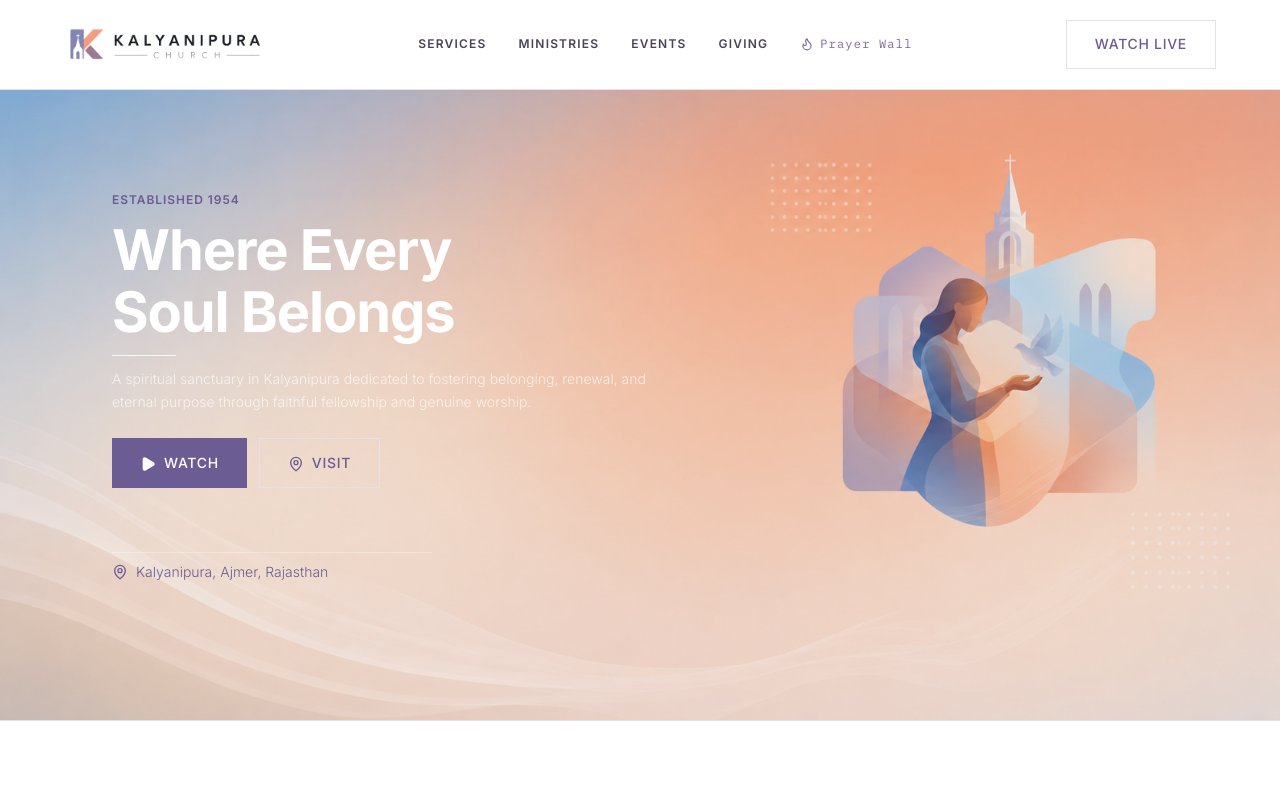
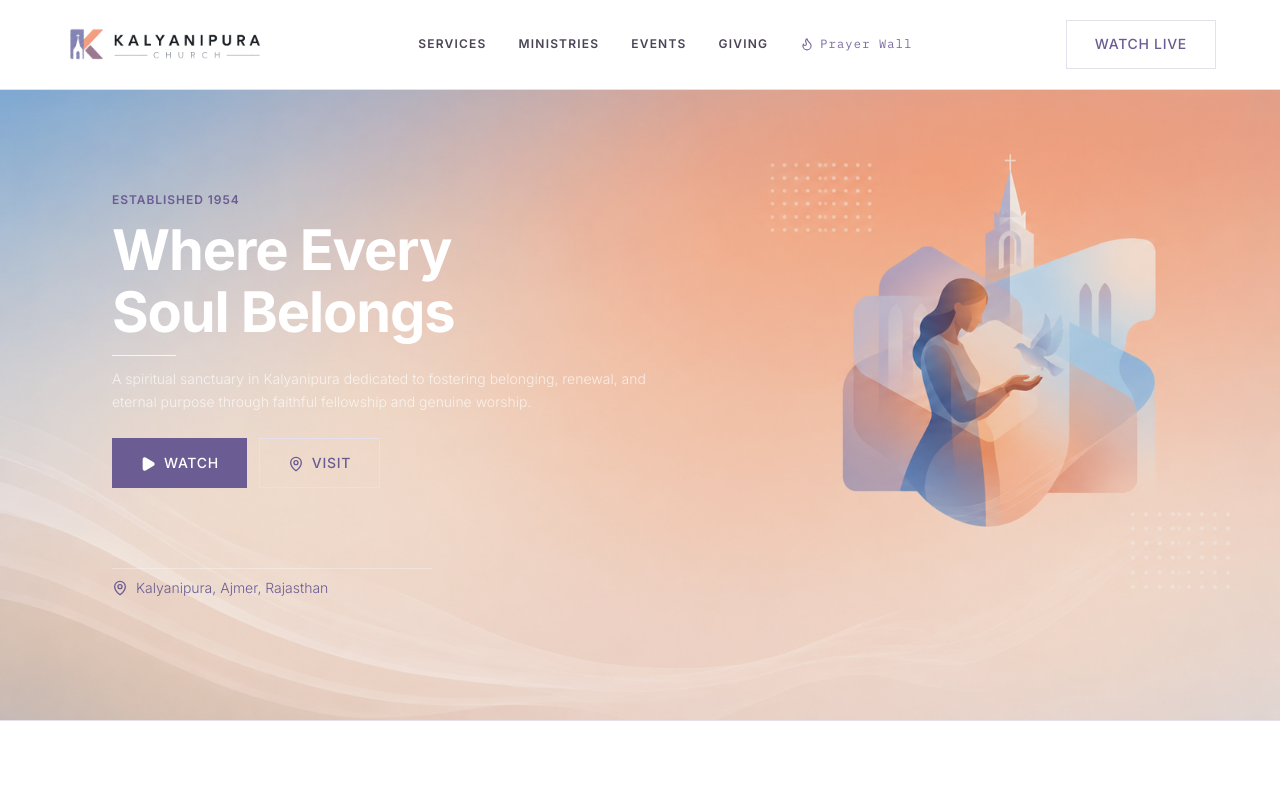
Before and after one commit to gannucodeS/kalyanipura-frontend, a React (Vite) app: page / in a window 1280 px wide. Shown: the top 800 px of the page. Built offline with nearby package versions, Linux system fonts and the light colour scheme; the HTML template or start-up script is replaced by a standard one.

Commit message:
Increase hero address gap further

```diff
--- a/src/components/Hero.tsx
+++ b/src/components/Hero.tsx
@@ -55,7 +55,7 @@ export default function Hero({ onOpenWatch, onOpenContact }: HeroProps) {
           </button>
         </div>
 
-        <div className="fade-up-delay-2 pt-8 sm:pt-10 space-y-2">
+        <div className="fade-up-delay-2 pt-12 sm:pt-14 space-y-2">
           <div className="h-px bg-white/30 w-[75vw] sm:w-[25vw]" />
           <div className="flex items-center gap-2 text-sm font-light leading-relaxed" style={{ color: '#6b5c93' }}>
             <MapPin className="w-4 h-4 sm:w-4 sm:h-4 shrink-0" style={{ color: '#6b5c93' }} />
```
